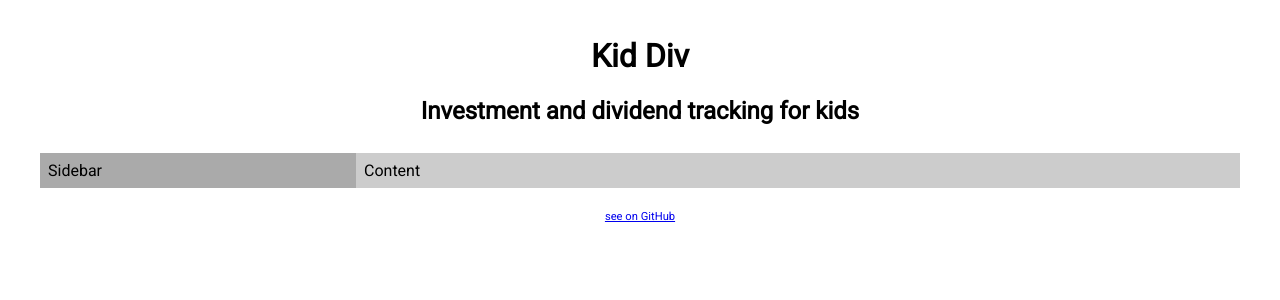
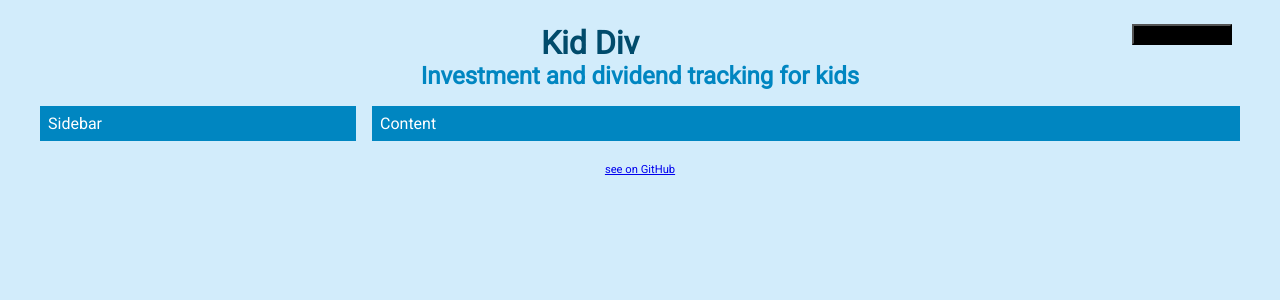
Before and after one commit to briandesousa/kid-div, a React app: page / in a window 1280 px wide. Shown: the top 300 px of the page. Built offline with nearby package versions, Linux system fonts and the light colour scheme.

Commit message:
add core color scheme

```diff
--- a/src/components/App.css
+++ b/src/components/App.css
@@ -4,7 +4,6 @@ main {
 }
 
 header, section, aside, footer {
-  margin: 0;
   padding: 0.5rem;
 }
 
@@ -20,17 +19,29 @@ header, section, aside, footer {
 }
 
 .content {
-  background: #cccccc;
+  background: #0086C1;
   flex: 1;
 }
 
 .sidebar {
-  background: #aaaaaa;
+  background: #0086C1;
+  margin-right: 1rem;
   flex: 0 1 300px;
 }
 
 header {
+  margin: 0.5rem 0 0.5rem 0;
   text-align: center;
+}
+
+header h1 {
+  color: rgb(1, 75, 107);
+  margin: 0;
+}
+
+header h2 {
+  color: #0086C1;
+  margin: 0;
 }
 
 footer {
@@ -38,3 +49,9 @@ footer {
   text-align: center;
   font-size: 0.7em;
 }
+
+header button {
+  float: right;
+  width: 100px;
+  background: black;
+}
--- a/src/components/App.js
+++ b/src/components/App.js
@@ -10,11 +10,13 @@ export default function App() {
 
   return (
     <main>
+      <div className={styles.wrapper}>
         <header>
+          <button>Login</button>
           <h1>{content.title}</h1>
           <h2>{content.tagline}</h2>
         </header>
-      <div className={classNames(styles.flexContainer, styles.wrapper)}>
+        <div className={classNames(styles.flexContainer)}>
           <aside className={styles.sidebar}>
             Sidebar
           </aside>
@@ -25,6 +27,7 @@ export default function App() {
         <footer>
           <a href="https://github.com/briandesousa/kid-div" target="_blank" rel="noopener noreferrer">see on GitHub</a>
         </footer>
+      </div>
     </main>
   );
 }
--- a/src/index.html
+++ b/src/index.html
@@ -9,6 +9,8 @@
       font-family: 'Roboto', sans-serif;
       margin: 0px;
       padding: 0px;
+      background: #D2ECFB;
+      color: #ffffff;
     }
   </style>
 </head>
```
Lines whose indentation alone changed are shown as unchanged.
